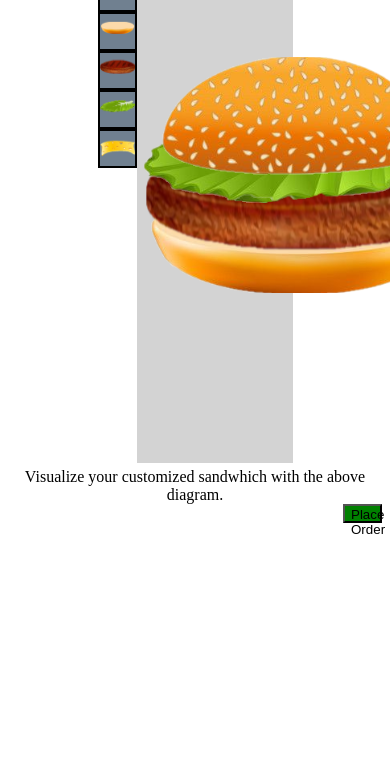
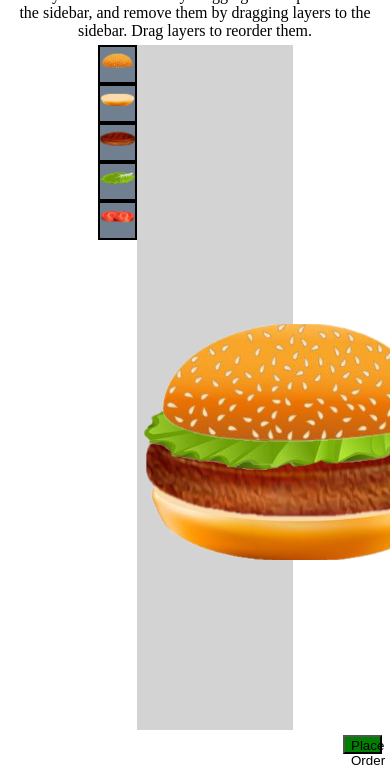
Before and after one commit to Leyza/layers-js-library, a website: page pub/example.html in a window 390 px wide. Shown: the part 73-844 px from the top of the page. Drawn offline with nearby package versions, Linux system fonts and the light colour scheme.

Commit message:
Adjustments to example

```diff
--- a/pub/example.html
+++ b/pub/example.html
@@ -15,9 +15,11 @@
         <h1 style="text-align: center;">Burgers R Us - Menu</h1>
     </div>
 
+    <div style="text-align: center;">Visualize your customized burger with the diagram below.</div>
+    <div style="text-align: center;">Add layers to sandwhich by dragging in components from the sidebar, and remove them by dragging layers to the sidebar. Drag layers to reorder them.</div>
+
     <div id="fordiagram"></div>
 
-    <div style="text-align: center;">Visualize your customized sandwhich with the above diagram.</div>
     <button style="float: right; background-color: green; width: 10vw; height: 5vw;">Place Order</button>
 </body>
 </html>
--- a/pub/js/example.js
+++ b/pub/js/example.js
@@ -8,11 +8,14 @@ newdiagram.addComponent(true, "tbun", "images/top_bun.png");
 newdiagram.addComponent(true, "bbun", "images/bottom_bun.png", 60);
 newdiagram.addComponent(true, "patty", "images/patty.png", 60);
 newdiagram.addComponent(true, "lettuce", "images/lettuce.png", 75);
-newdiagram.addComponent(true, "cheese", "images/cheese.png", 70);
+newdiagram.addComponent(true, "tomato", "images/tomato.png", 70);
+newdiagram.addComponent(true, "onions", "images/onions.png", 80);
 
 newdiagram.addLayer("bbun");
 newdiagram.addLayer("patty");
 newdiagram.addLayer("lettuce");
 newdiagram.addLayer("tbun");
 
-newdiagram.addComponentDescription("patty", "A very juicy 100% premium beef patty with 20% fat and 80% lean and smoked to perfection then grilled for char marks yes this sentence has no punctuation more text to fill up space whatever else there is to write blah blah blah")
+newdiagram.addComponentDescription("patty", "A very juicy 100% premium beef patty with 20% fat and 80% lean and smoked to perfection then charred on the grill.");
+newdiagram.addComponentDescription("tbun", "Pillowy bun sprinkled with sesame seeds.");
+newdiagram.addComponentDescription("tomato", "Two sweet 1cm thick slices of organic tomatoes from the local farm.");
--- a/pub/js/layers.js
+++ b/pub/js/layers.js
@@ -24,7 +24,7 @@ LayersDiagram.prototype = {
             layersdiagram.style = `width: calc(${this.diagramwidth} + ${this.sidebarwidth}); min-height: ${this.sidebarheight}; margin: auto; border-radius: 5%; background-color: white; position: relative;`;
 
             const sidebar = document.createElement("div");
-            sidebar.style = `width: calc(${this.sidebarwidth}); max-height: ${this.sidebarheight}; float: left; margin: auto; position: relative; background-color: slategray; overflow: auto;`
+            sidebar.style = `width: calc(${this.sidebarwidth}); max-height: ${this.sidebarheight}; float: left; margin: auto; position: relative; background-color: slategray; overflow-y: auto; overflow-x: hidden; padding-right: 15px;`
             sidebar.className = "sidebar";
             layersdiagram.appendChild(sidebar);
         }
```
